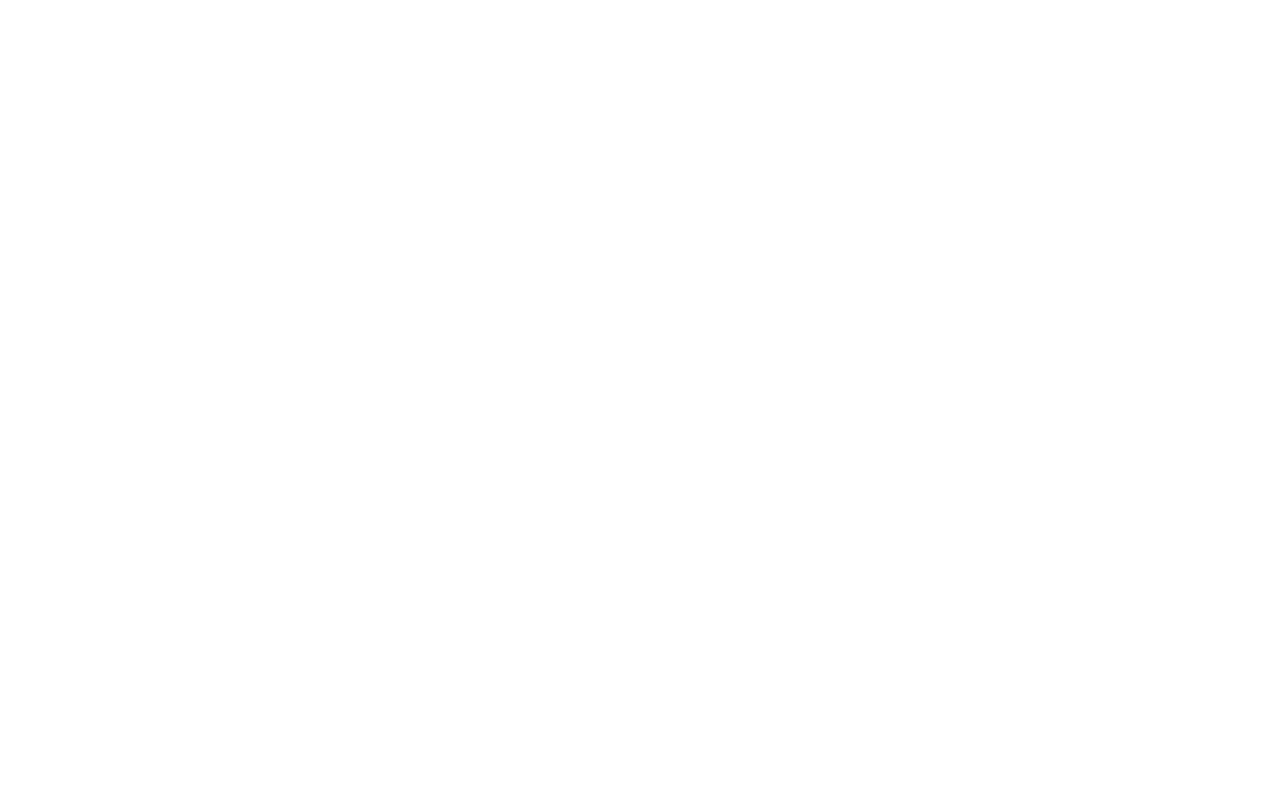
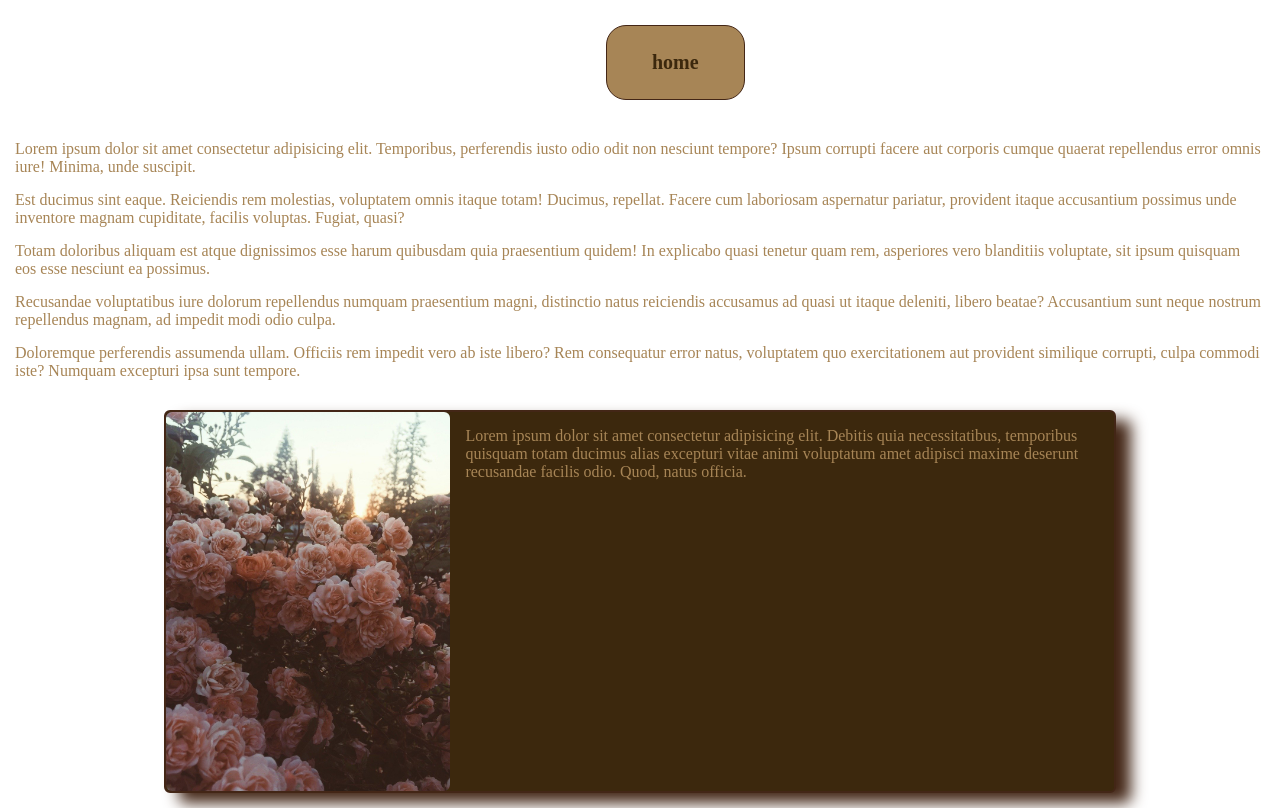
Before and after one commit to ajarrra/1.12.22, a plain HTML site: page chapter-17.html in a window 1280 px wide. Drawn offline with Linux system fonts and the light colour scheme.

Commit message:
edit and fix all

```diff
--- a/chapter-17.html
+++ b/chapter-17.html
@@ -1,5 +1,6 @@
 <!DOCTYPE html>
 <html lang="en">
+
 <head>
     <meta charset="UTF-8">
     <meta http-equiv="X-UA-Compatible" content="IE=edge">
@@ -7,7 +8,37 @@
     <title>Document</title>
     <link rel="stylesheet" href="style.css">
 </head>
+
 <body>
+    <a href="index.html" class="home">home</a>
 
+    <p>Lorem ipsum dolor sit amet consectetur adipisicing elit. Temporibus, perferendis iusto odio odit non nesciunt
+        tempore? Ipsum corrupti facere aut corporis cumque quaerat repellendus error omnis iure! Minima, unde suscipit.
+    </p>
+    <p>Est ducimus sint eaque. Reiciendis rem molestias, voluptatem omnis itaque totam! Ducimus, repellat. Facere cum
+        laboriosam aspernatur pariatur, provident itaque accusantium possimus unde inventore magnam cupiditate, facilis
+        voluptas. Fugiat, quasi?</p>
+    <p>Totam doloribus aliquam est atque dignissimos esse harum quibusdam quia praesentium quidem! In explicabo quasi
+        tenetur quam rem, asperiores vero blanditiis voluptate, sit ipsum quisquam eos esse nesciunt ea possimus.</p>
+    <p>Recusandae voluptatibus iure dolorum repellendus numquam praesentium magni, distinctio natus reiciendis accusamus
+        ad quasi ut itaque deleniti, libero beatae? Accusantium sunt neque nostrum repellendus magnam, ad impedit modi
+        odio culpa.</p>
+    <p>Doloremque perferendis assumenda ullam. Officiis rem impedit vero ab iste libero? Rem consequatur error natus,
+        voluptatem quo exercitationem aut provident similique corrupti, culpa commodi iste? Numquam excepturi ipsa sunt
+        tempore.</p>
+
+    <div class="container">
+        <div class="row">
+            <div class="col-12">
+                <div class="card card-horizonal">
+                    <img src="cardnew.jpg" alt="" class="card-image">
+                    <p>Lorem ipsum dolor sit amet consectetur adipisicing elit. Debitis quia necessitatibus, temporibus
+                        quisquam totam ducimus alias excepturi vitae animi voluptatum amet adipisci maxime deserunt
+                        recusandae facilis odio. Quod, natus officia.</p>
+                </div>
+            </div>
+        </div>
+    </div>
 </body>
+
 </html>
```
Also changed, not shown: news-example.html (+4 -4 lines).
